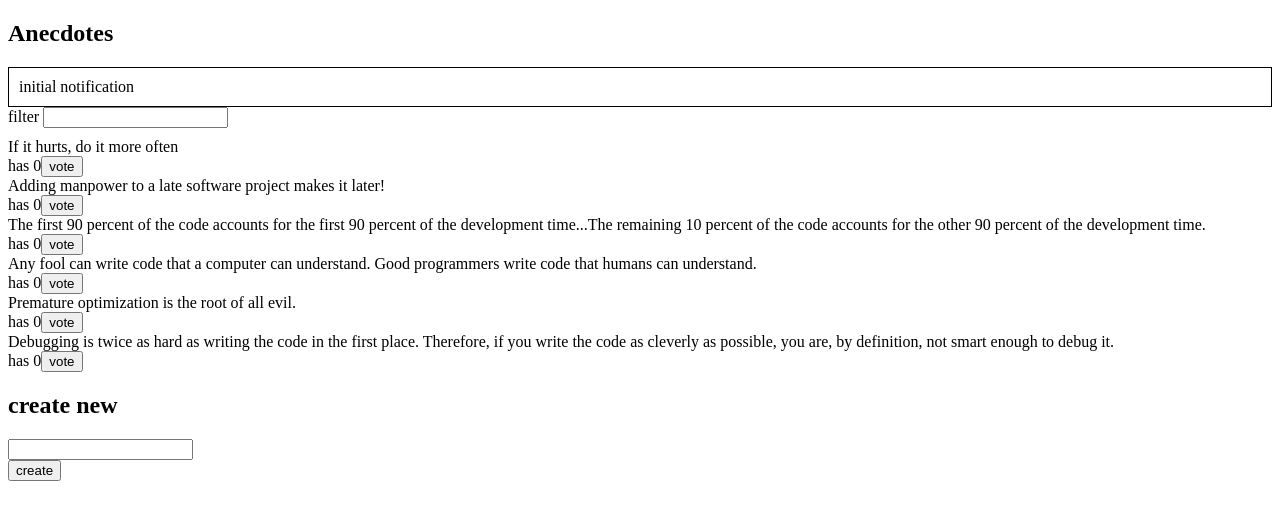
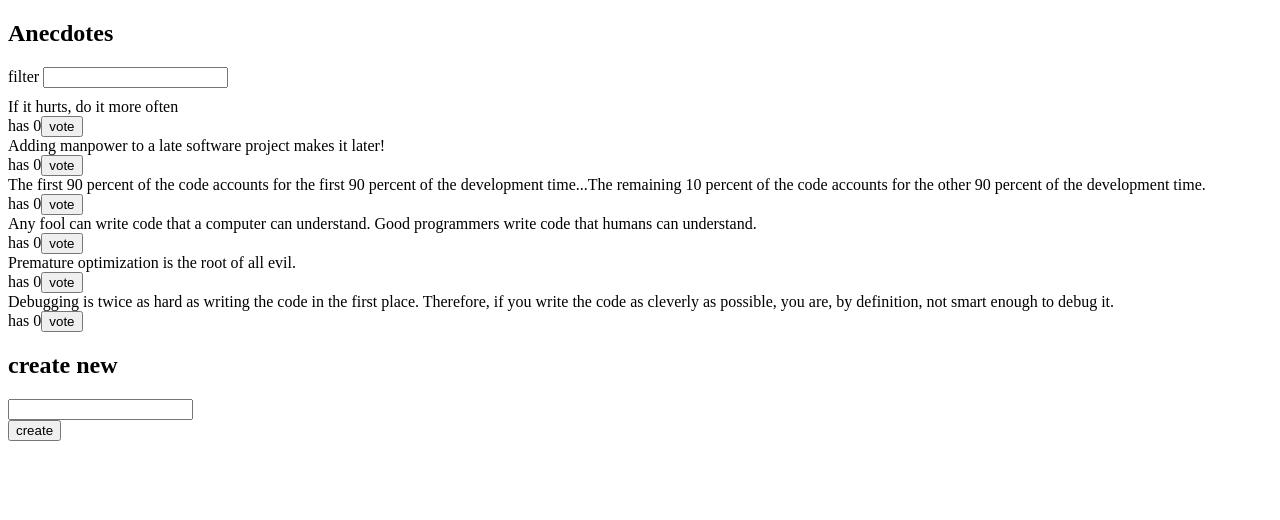
Before and after one commit to VoxAntiqua/Redux-Anecdotes, a React (Vite) app: page / in a window 1280 px wide. Shown: the top 520 px of the page. Built offline with nearby package versions, Linux system fonts and the light colour scheme.

Commit message:
Added conditional display for notification

```diff
--- a/src/components/Notification.jsx
+++ b/src/components/Notification.jsx
@@ -7,7 +7,11 @@ const Notification = () => {
     padding: 10,
     borderWidth: 1,
   }
-  return <div style={style}>{notification}</div>
+  return (
+    <div style={notification !== '' ? style : { display: 'none' }}>
+      {notification}
+    </div>
+  )
 }
 
 export default Notification
--- a/src/reducers/notificationReducer.js
+++ b/src/reducers/notificationReducer.js
@@ -1,6 +1,6 @@
 import { createSlice } from '@reduxjs/toolkit'
 
-const initialState = 'initial notification'
+const initialState = ''
 
 const notificationSlice = createSlice({
   name: 'notification',
```
